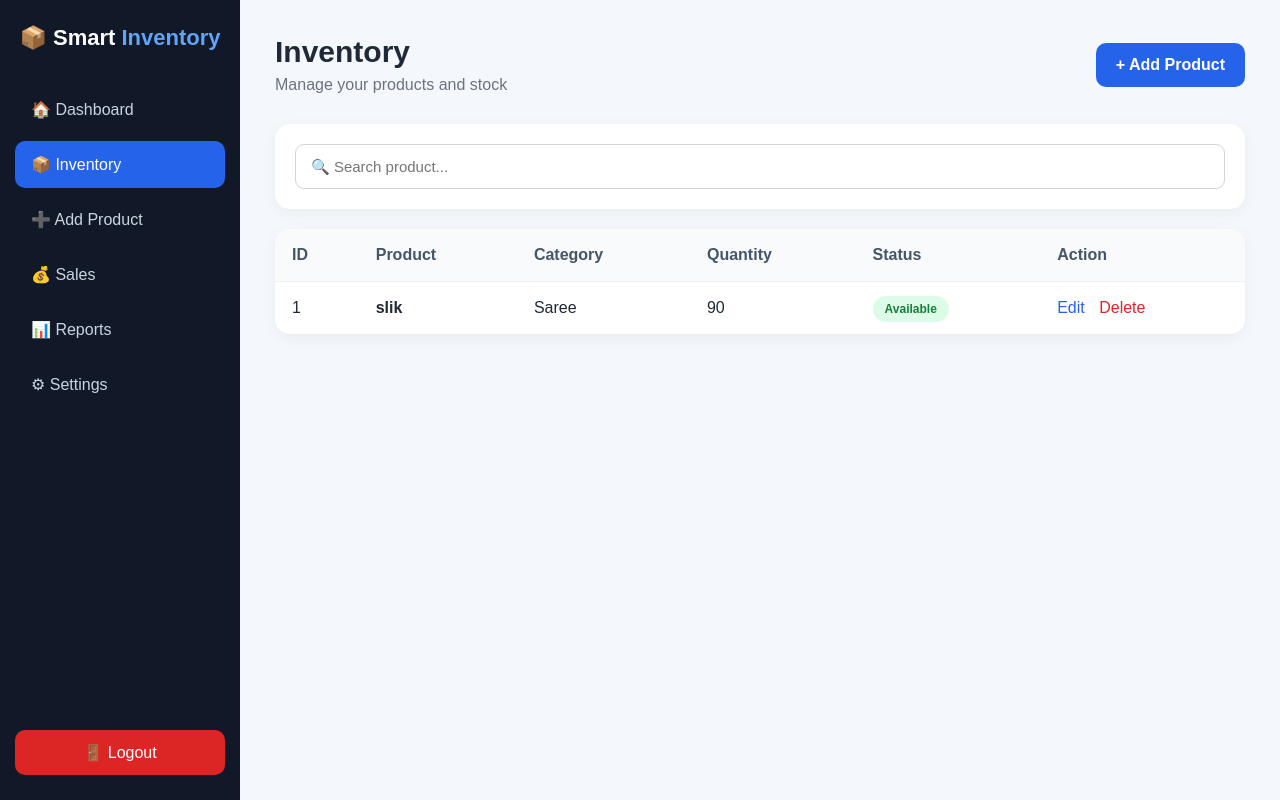
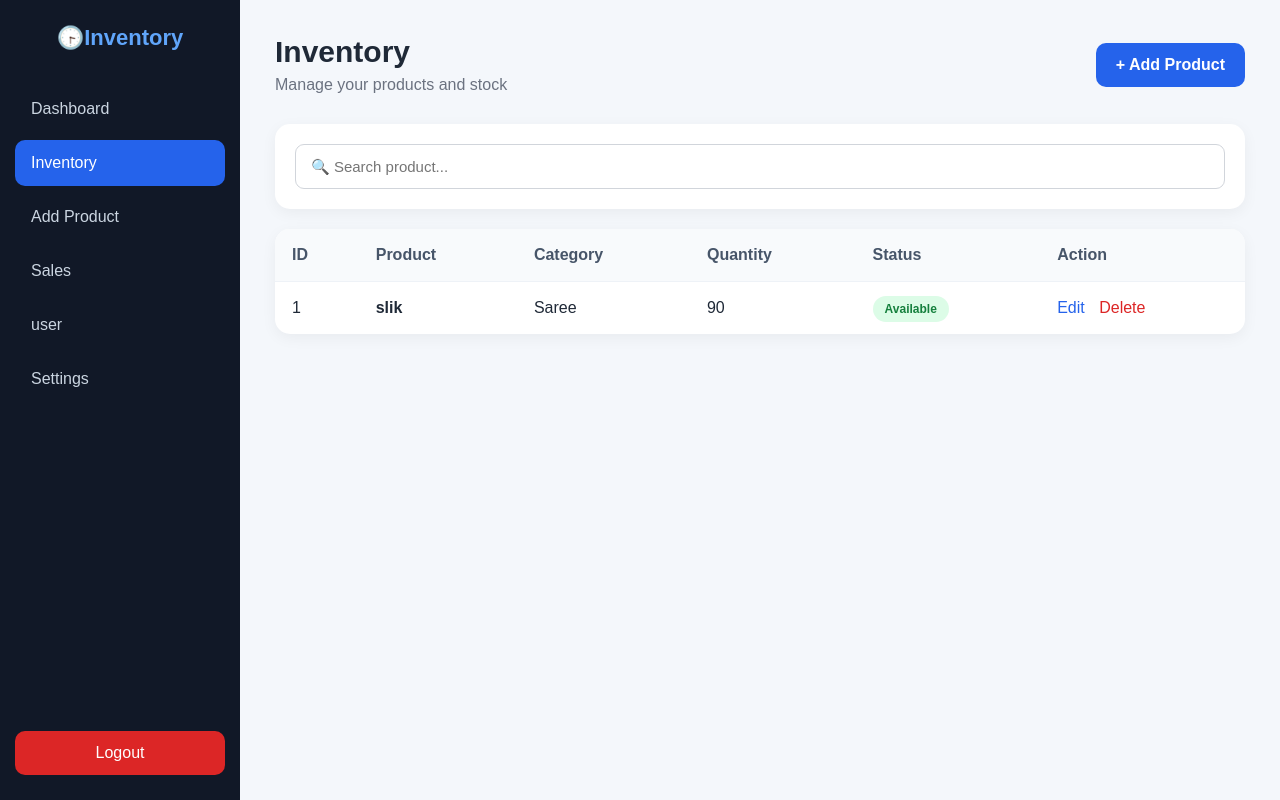
Before and after one commit to aijthkumar-ak/Smart-inventory-, a Flask app: page /inventory in a window 1280 px wide. Run offline with Flask 3, Linux system fonts and the light colour scheme; a user stored in the database is signed in; data comes from the database, SQL or seed files in the repository.

Commit message:
Remove emojis from inventory sidebar

```diff
--- a/templates/inventory.html
+++ b/templates/inventory.html
@@ -244,44 +244,44 @@
     <aside class="sidebar">
 
         <div class="logo">
-            📦 Smart <span>Inventory</span>
+             🕞<span>Inventory</span>
         </div>
 
         <ul class="menu">
 
             <li>
                 <a href="/" >
-                    🏠 Dashboard
+                     Dashboard
                 </a>
             </li>
 
             <li>
                 <a href="/inventory" class="active">
-                    📦 Inventory
+                    Inventory
                 </a>
             </li>
 
             <li>
                 <a href="/products">
-                    ➕ Add Product
+                     Add Product
                 </a>
             </li>
 
             <li>
                 <a href="/sales">
-                    💰 Sales
+                     Sales
                 </a>
             </li>
 
             <li>
-                <a href="#">
-                    📊 Reports
+                <a href="/user">
+                     user
                 </a>
             </li>
 
             <li>
-                <a href="#">
-                    ⚙ Settings
+                <a href="Setting">
+                     Settings
                 </a>
             </li>
 
@@ -289,7 +289,7 @@
 
         <div class="logout">
             <a href="/logout">
-                🚪 Logout
+                 Logout
             </a>
         </div>
 
```
